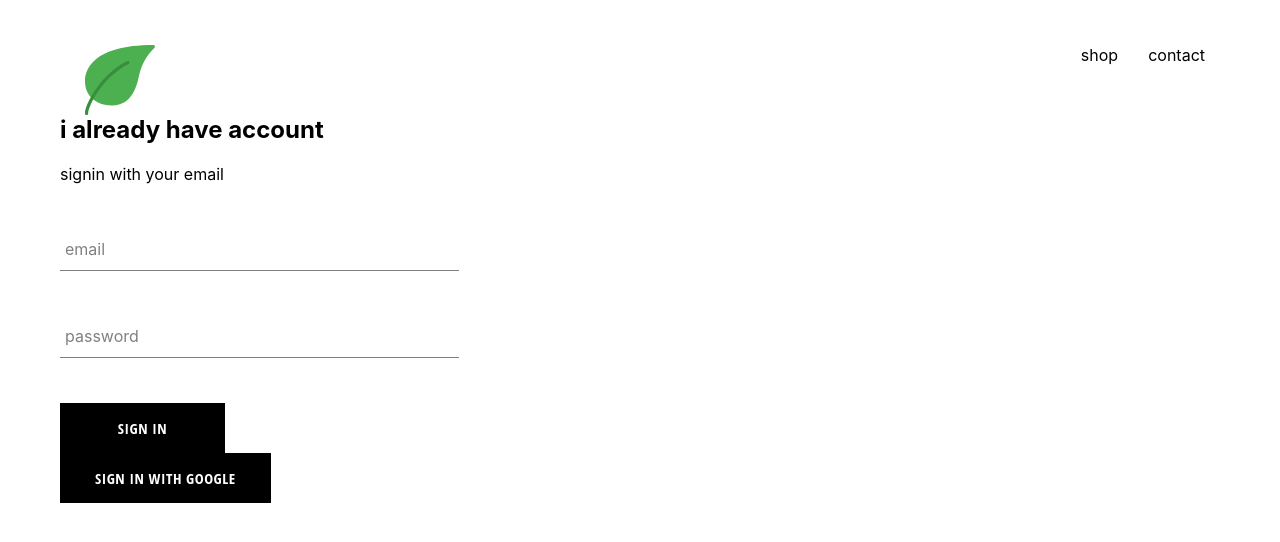
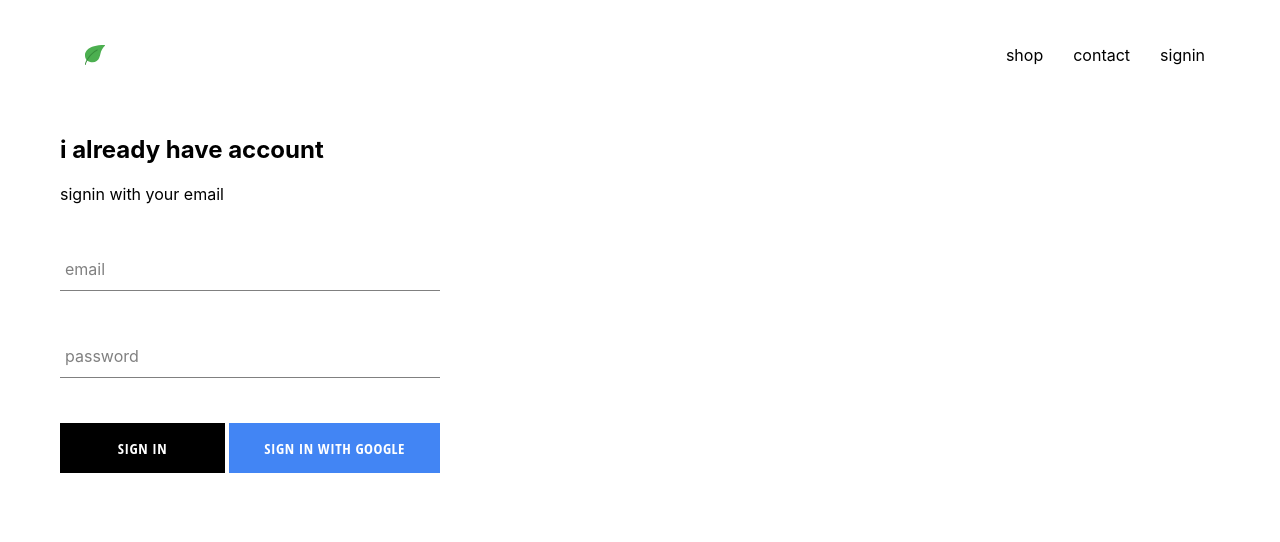
Before and after one commit to hasanBarati/crwn-clothing, a React (Create React App) app: page /signin in a window 1280 px wide. Shown: the top 542 px of the page. Built offline with nearby package versions, Linux system fonts and the light colour scheme; no server answers.

Commit message:
created profile user

```diff
--- a/src/App.css
+++ b/src/App.css
@@ -5,3 +5,6 @@ a{
   text-decoration: none;
   color:black;
 }
+*{
+  box-sizing: border-box;
+}
--- a/src/App.js
+++ b/src/App.js
@@ -5,6 +5,7 @@ import HomePage from './pages/homepage/hompage.component'
 import ShopPage from './pages/shop/shop.component'
 import Header from './components/header/header-component'
 import SigninAndSignUpPage from './pages/signin-and-signup-page/signin-and-signup.component'
+import {auth,createUserProfileDocument} from './firebase/firebase.utils'
 /*
 const TopicList=(props)=>{
   console.log(props)
@@ -40,10 +41,30 @@ const TopicList=(props)=>{
     }
     */
 
-function App() {
+class  App extends React.Component{
+  constructor(){
+    super()
+
+    this.state={
+      currentUser:null
+    }
+  }
+  unsubscribeFormAuth=null
+  componentDidMount(){
+    this.unsubscribeFormAuth=auth.onAuthStateChanged(async user=>{
+      createUserProfileDocument(user)
+    //auth.onAuthStateChanged(user=>{this.setState({currentUser:user})
+    console.log(user)
+   } )
+
+  }
+  componentWillUnmount(){
+    this.unsubscribeFormAuth()
+  }
+  render(){
     return (
       <div className="App">
-      <Header />
+        <Header  currentUser={this.state.currentUser}/>
         <Switch>
             <Route exact path='/' component={HomePage}/>
             <Route exact path='/shop' component={ShopPage}/>
@@ -54,4 +75,6 @@ function App() {
     );
   }
 
+}
+
 export default App;
--- a/src/components/custom-button/custom-button.component.jsx
+++ b/src/components/custom-button/custom-button.component.jsx
@@ -1,9 +1,9 @@
 import React from 'react'
 import './custom-button.style.scss'
-export default function CustomButton({children,...otherprops}) {
+export default function CustomButton({children,isGoogleSignIn,...otherprops}) {
     return (
         <div>
-          <button className='custom-button' {...otherprops}>
+          <button className={`${isGoogleSignIn?'google-sign-in' : ''} custom-button`} {...otherprops}>
           {children}
          </button>
         </div>
--- a/src/components/custom-button/custom-button.style.scss
+++ b/src/components/custom-button/custom-button.style.scss
@@ -19,4 +19,12 @@
       color: black;
       border: 1px solid black;
     }
+    &.google-sign-in{
+      background-color:#4285f4 ;
+      color: white;
+      &:hover{
+        background-color: #357ae8;
+        border: none;
+      }
+    }
   }
--- a/src/components/header/header-component.jsx
+++ b/src/components/header/header-component.jsx
@@ -1,8 +1,9 @@
 import React from 'react'
 import {Link} from 'react-router-dom'
 import {ReactComponent as Logo} from '../../assets/leaf.svg'
+import {auth} from '../../firebase/firebase.utils'
 import './header.style.scss'
-function Header() {
+function Header({currentUser}) {
     return (
         <div className='header'>
             <Link className='logo-container' to='/'>
@@ -15,6 +16,14 @@ function Header() {
              <Link className="option" to='/contact'>
                  contact
              </Link>
+             {
+                 currentUser ?
+                 <div className="option" onClick={()=>auth.signOut()} >signout</div>
+                 :
+                <Link className="option" to='/signin'>
+                    signin
+                </Link>
+             }
          </div>
         </div>
     )
--- a/src/components/header/header.style.scss
+++ b/src/components/header/header.style.scss
@@ -20,6 +20,7 @@
 
       .option {
         padding: 10px 15px;
+        cursor: pointer;
       }
       .logo{
           width: 50px;
--- a/src/components/sign-in/sign-in-component.jsx
+++ b/src/components/sign-in/sign-in-component.jsx
@@ -39,9 +39,11 @@ export class SignIn extends  Component {
                      handlechange={this.handlechange}
                      label='password'
                      />
+                   <div className="buttons">
+                     <CustomButton type="submit"  >   sign in </CustomButton>
+                     <CustomButton onClick={signInWithGoogle}  isGoogleSignIn>  {' '} sign in with google{' '}</CustomButton>
 
-                    <CustomButton type="submit"  >   sign in </CustomButton>
-                    <CustomButton onClick={signInWithGoogle}  >  {' '} sign in with google{' '}</CustomButton>
+                   </div>
                 </form>
             </div>
         )
--- a/src/components/sign-in/sign-in.style.scss
+++ b/src/components/sign-in/sign-in.style.scss
@@ -1,3 +1,12 @@
 .sign-in{
-    width: 30vw;
+    width: 380px;
+    display: flex;
+    flex-direction: column;
 }
+.title{
+    margin: 10px 0;
+}
+.buttons{
+    display: flex;
+    justify-content: space-between;
+}
--- a/src/firebase/firebase.utils.js
+++ b/src/firebase/firebase.utils.js
@@ -11,6 +11,29 @@ var config = {
     messagingSenderId: "914367082964",
     appId: "1:914367082964:web:cfa81da6d75423a3c2a641"
   };
+
+  export const createUserProfileDocument=async(userAuth,aditionalData)=>{
+    if (! userAuth) return;
+    const userRef=firestore.doc(`users/${userAuth.uid}`)
+    const snapShot=await userRef.get()
+    console.log(snapShot)
+    if(!snapShot.exists){
+      const {displayName,email}=userAuth
+      const createdAt=new Date();
+      try{
+          await userRef.set({
+            displayName,
+            email,
+            createdAt,
+            ...aditionalData
+          })
+      }
+      catch(error){
+        console.log('error created user',error.message)
+      }
+    }
+    return userRef
+  }
   // Initialize Firebase
   const fire=firebase.initializeApp(config);
 
```
Also changed, not shown: 1 other file (tests, documents, lock files or other folders). Lines whose indentation alone changed are shown as unchanged.
